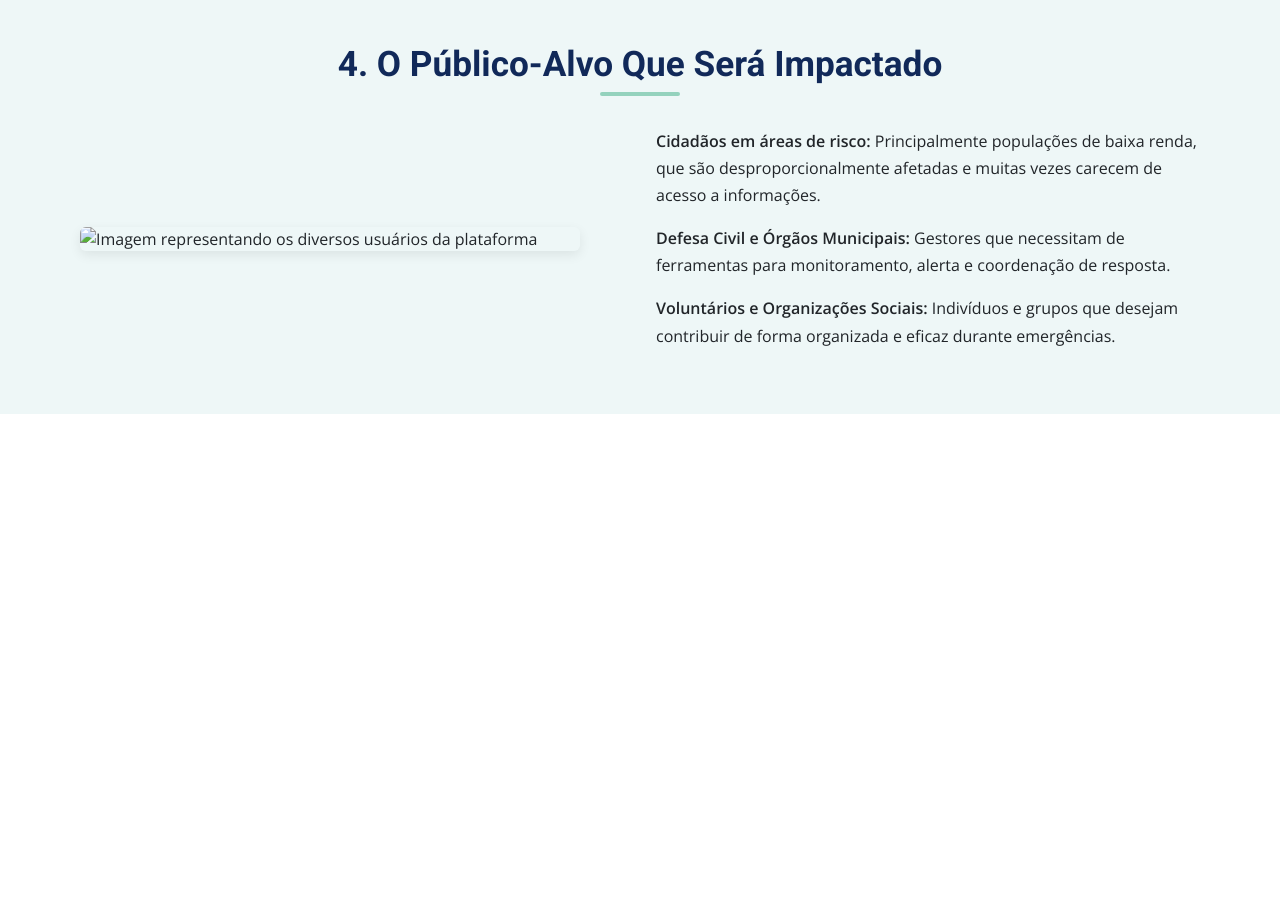
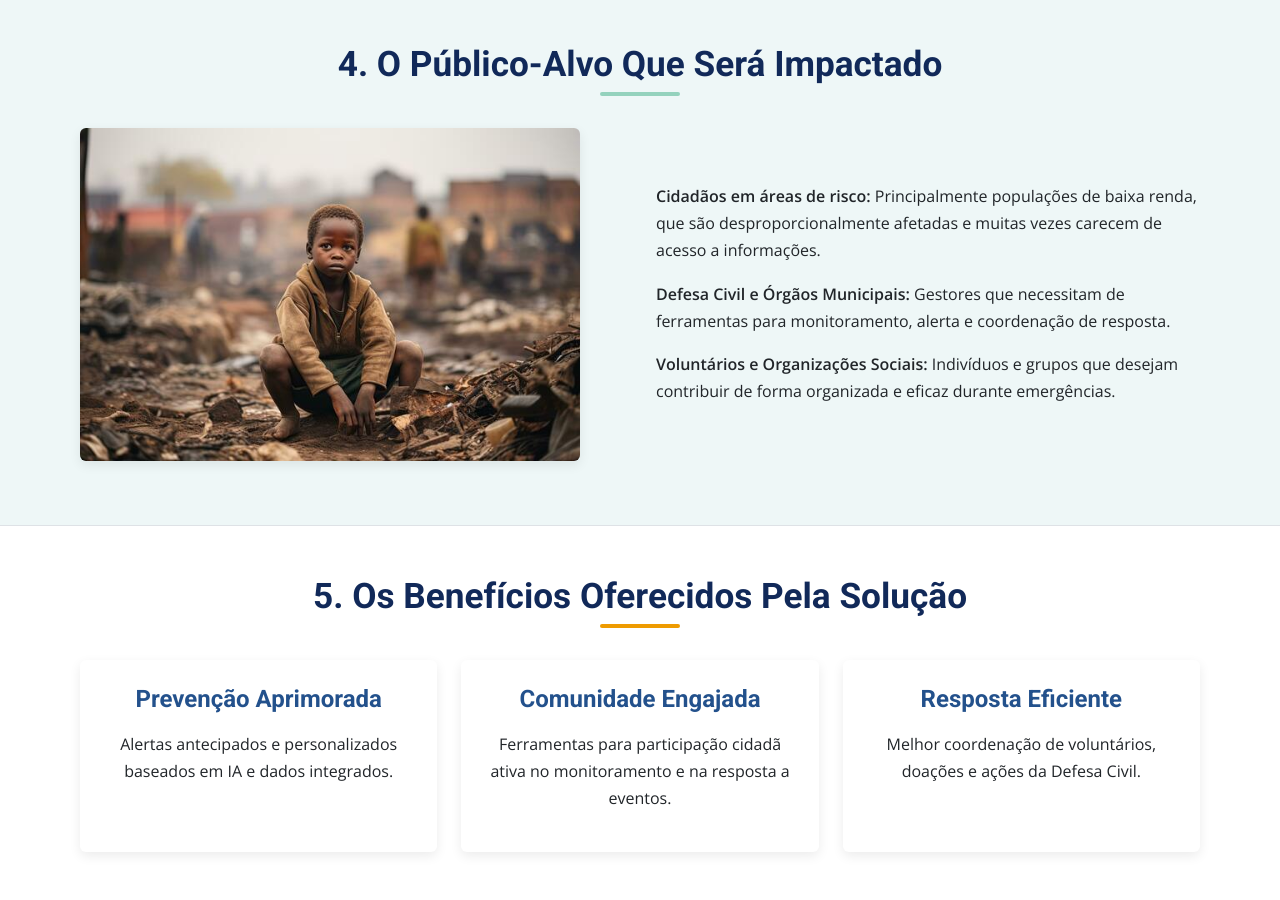
Before and after one commit to AquaGuard-GS-2025/AquaGuard, a plain HTML site: page index.html in a window 1280 px wide. Shown: the part 1940-2840 px from the top of the page. Before the commit the page ends 2354 px from the top, so only its background shows below. Drawn offline with nearby package versions, Linux system fonts and the light colour scheme.

Commit message:
html beneficios section

```diff
--- a/index.html
+++ b/index.html
@@ -166,7 +166,7 @@
           <div class="grid-2-cols">
             <div class="image-content">
               <img
-                src="./src/assets/images/criancaTriste.jpg"
+                src="./src/assets/criancaTriste.jpg"
                 alt="Imagem representando os diversos usuários da plataforma"
                 class="section-image"
               />
@@ -191,5 +191,35 @@
           </div>
         </div>
       </section>
+      <section id="beneficios" class="content-section">
+        <div class="container">
+          <h2 class="section-title">
+            5. Os Benefícios Oferecidos Pela Solução
+          </h2>
+          <div class="grid-3-cols benefits-grid">
+            <div class="benefit-card">
+              <h3 class="benefit-title">Prevenção Aprimorada</h3>
+              <p>
+                Alertas antecipados e personalizados baseados em IA e dados
+                integrados.
+              </p>
+            </div>
+            <div class="benefit-card">
+              <h3 class="benefit-title">Comunidade Engajada</h3>
+              <p>
+                Ferramentas para participação cidadã ativa no monitoramento e na
+                resposta a eventos.
+              </p>
+            </div>
+            <div class="benefit-card">
+              <h3 class="benefit-title">Resposta Eficiente</h3>
+              <p>
+                Melhor coordenação de voluntários, doações e ações da Defesa
+                Civil.
+              </p>
+            </div>
+          </div>
+        </div>
+      </section>
   </body>
 </html>
```
Also changed, not shown: src/assets/criancaTriste.jpg (added).
